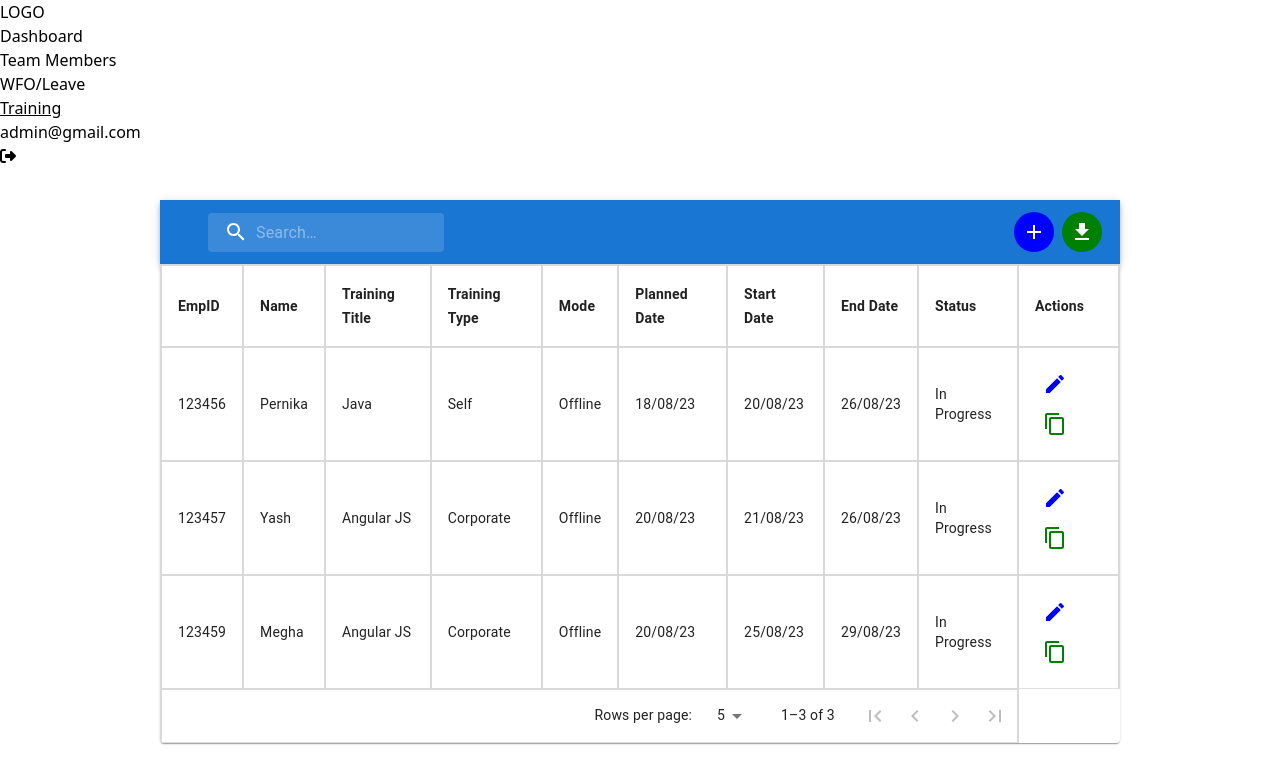
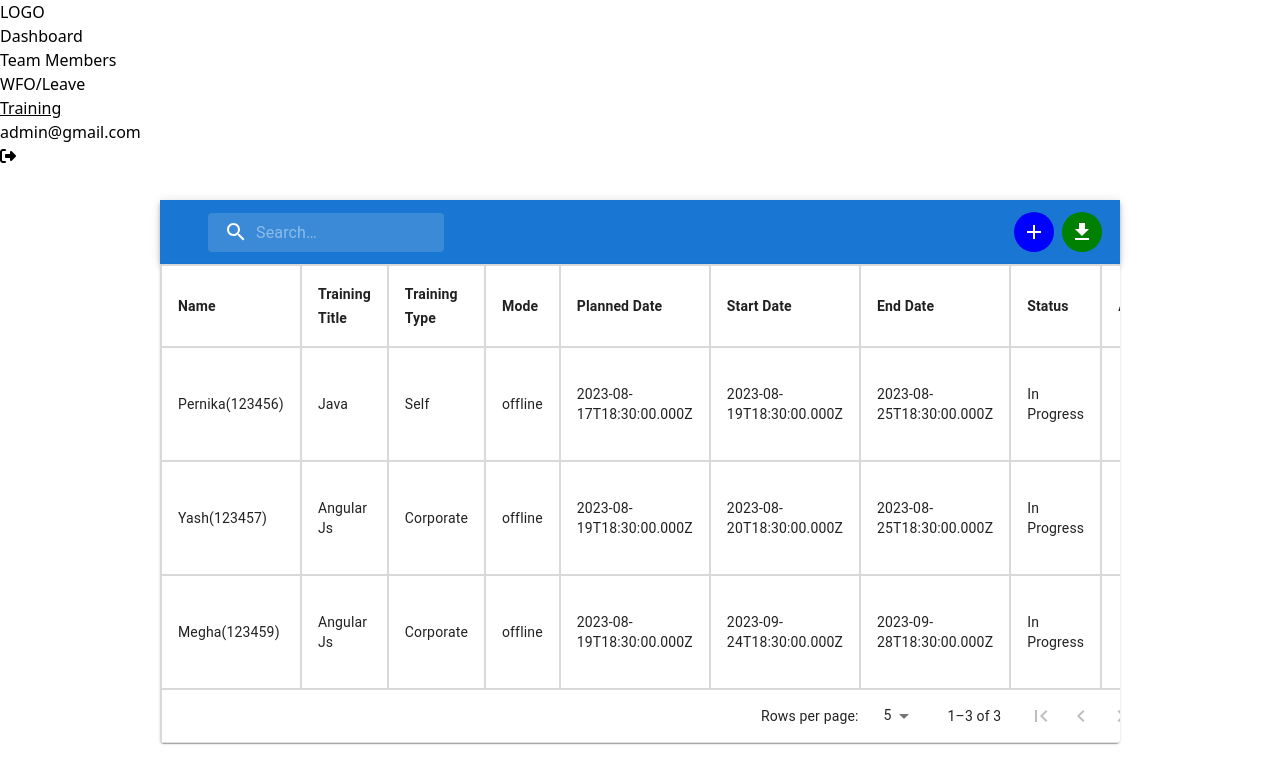
Before and after one commit to paridhigoyal23/Team-Service-UI, a React (Vite) app: page /Team-Service-UI/training in a window 1280 px wide. Shown: the top 784 px of the page. Built offline with nearby package versions, Linux system fonts and the light colour scheme; data requests are answered from the project's data file.

Commit message:
Data fetched from API in TeamMembers and Training Table

```diff
--- a/db.json
+++ b/db.json
@@ -1,93 +1,123 @@
 {
-    "TrainingTable": [
+    "employeesData": [
     {
-        "id": 1,
-        "EmpID": 123456,
-        "Name": "Pernika",
-        "TrainingTitle": "Java",
-        "TrainingType": "Self",
-        "Mode": "Offline",
-        "PlannedDate": "18/08/23",
-        "StartDate": "20/08/23",
-        "EndDate": "26/08/23",
-        "Status": "In Progress"
-      },
-      {
-        "id": 2,
-        "EmpID": 123457,
-        "Name": "Yash",
-        "TrainingTitle": "Angular JS",
-        "TrainingType": "Corporate",
-        "Mode": "Offline",
-        "PlannedDate": "20/08/23",
-        "StartDate": "21/08/23",
-        "EndDate": "26/08/23",
-        "Status": "In Progress"
-      },
-      {
-        "id": 3,
-        "EmpID": 123459,
-        "Name": "Megha",
-        "TrainingTitle": "Angular JS",
-        "TrainingType": "Corporate",
-        "Mode": "Offline",
-        "PlannedDate": "20/08/23",
-        "StartDate": "25/08/23",
-        "EndDate": "29/08/23",
-        "Status": "In Progress"
-      }
-    ],
-
-    "TeamMemberTable":[
-      {
-        "EmpID":123456,
+      "EmpId": 123456,
       "Name": "Pernika",
       "Grade": "A1",
-        "Designation": "Sn. Software Engineer",
+      "Designation": " Sn. Software Engineer",
       "Project": "Team Services",
       "Skills": "Java",
       "Location": "Noida",
-        "ContactNo": 7575486584
+      "ContactNo": "75754-86584",
+      "id": 1,
+      "Icons": ""
     },
     {
-        "EmpID":123457,
+      "EmpId": 123457,
       "Name": "Yash",
       "Grade": "A1",
       "Designation": "Jn. Software Engineer",
       "Project": "Team Services",
       "Skills": "Java",
       "Location": "Noida",
-        "ContactNo": 7575486585
+      "ContactNo": "75785-78686",
+      "id": 2
     },
     {
-        "EmpID":123459,
+      "EmpId": 123459,
       "Name": "Megha",
       "Grade": "A3",
       "Designation": "Software Engineer",
       "Project": "Feedback Portal",
-        "Skills": "Angular JS",
+      "Skills": "Angular Js",
       "Location": "Noida",
-        "ContactNo": 7575486586
+      "ContactNo": "73683-83273",
+      "id": 3
     },
     {
-        "EmpID":123456,
-        "Name": "Pernika",
+      "EmpId": 123452,
+      "Name": "Vishal",
       "Grade": "A1",
       "Designation": "Module Lead",
       "Project": "Team Services",
-        "Skills": "React",
+      "Skills": "React Js",
       "Location": "Noida",
-        "ContactNo": 7575486587
+      "ContactNo": "73862-84687",
+      "id": 4
     },
     {
-        "EmpID":123456,
-        "Name": "Pernika",
+      "EmpId": 123451,
+      "Name": "Nidhi",
       "Grade": "A1",
       "Designation": "Teach Lead",
       "Project": "Team Services",
-        "Skills": "Angular JS",
+      "Skills": "Angular Js",
       "Location": "Noida",
-        "ContactNo": 7575486588
+      "ContactNo": "75736-48667",
+      "id": 5
+    },
+    {
+      "EmpId": 123453,
+      "Name": "Ram",
+      "Grade": "C1",
+      "Designation": "Associate Architect",
+      "Project": "Team Services",
+      "Skills": "NextJs",
+      "Location": "Bangalore",
+      "ContactNo": "73547-76386",
+      "id": 6
+    },
+    {
+      "EmpId": 123454,
+      "Name": "Rohan",
+      "Grade": "C2",
+      "Designation": "Architect",
+      "Project": "Team Services",
+      "Skills": "Angular Js",
+      "Location": "Noida",
+      "ContactNo": "73562-73682",
+      "id": 7
+    }
+  ],
+  "trainingData": [
+    {
+      "EmpId": 123456,
+      "TrainingTitle": "Java",
+      "TrainingType": "Self",
+      "PlannedDate": "2023-08-17T18:30:00.000Z",
+      "StartDate": "2023-08-19T18:30:00.000Z",
+      "EndDate": "2023-08-25T18:30:00.000Z",
+      "Reference": "https://www.udemy.com/course/the-complete-guide-to-angular-2/learn/lecture/6655710?start=60#overview",
+      "Name": "Pernika(123456)",
+      "Status": "In Progress",
+      "Mode": "offline",
+      "id": 1
+    },
+    {
+      "EmpId": 123457,
+      "TrainingTitle": "Angular Js",
+      "TrainingType": "Corporate",
+      "PlannedDate": "2023-08-19T18:30:00.000Z",
+      "StartDate": "2023-08-20T18:30:00.000Z",
+      "EndDate": "2023-08-25T18:30:00.000Z",
+      "Reference": "https://www.youtube.com/watch?v=RJ733wzbNoA&list=PLxgZQoSe9cg00xyG5gzb5BMkOClkch7Gr",
+      "Name": "Yash(123457)",
+      "Status": "In Progress",
+      "Mode": "offline",
+      "id": 2
+    },
+    {
+      "EmpId": 123459,
+      "TrainingTitle": "Angular Js",
+      "TrainingType": "Corporate",
+      "PlannedDate": "2023-08-19T18:30:00.000Z",
+      "StartDate": "2023-09-24T18:30:00.000Z",
+      "EndDate": "2023-09-28T18:30:00.000Z",
+      "Reference": "https://www.udemy.com/",
+      "Name": "Megha(123459)",
+      "Status": "In Progress",
+      "Mode": "offline",
+      "id": 3
     }
   ]
 }
--- a/src/components/components/TeamMembersTable.jsx
+++ b/src/components/components/TeamMembersTable.jsx
@@ -1,7 +1,5 @@
-import * as React from 'react';
+import React, { useEffect, useState } from 'react';
 import axios from 'axios';
-import { useState, useEffect } from 'react';
-
 import PropTypes from 'prop-types';
 import { useTheme } from '@mui/material/styles';
 import Box from '@mui/material/Box';
@@ -24,13 +22,14 @@ import AddIcon from '@mui/icons-material/Add';
 import UploadIcon from '@mui/icons-material/Upload';
 import DownloadIcon from '@mui/icons-material/Download';
 import SearchIcon from '@mui/icons-material/Search';
-import {TextField,Tooltip} from '@mui/material';
+import {Tooltip} from '@mui/material';
 import Typography from '@mui/material/Typography';
 import { styled, alpha } from '@mui/material/styles';
 import AppBar from '@mui/material/AppBar';
 import Toolbar from '@mui/material/Toolbar';
 import InputBase from '@mui/material/InputBase';
 
+// to style the search icon in the table header
 const Search = styled('div')(({ theme }) => ({
   position: 'relative',
   borderRadius: theme.shape.borderRadius,
@@ -71,10 +70,11 @@ const StyledInputBase = styled(InputBase)(({ theme }) => ({
   },
 }));
 
+// table pagination for footer
 function TablePaginationActions(props) {
   const theme = useTheme();
   const { count, page, rowsPerPage, onPageChange } = props;
-
+// handle page changes in footer
   const handleFirstPageButtonClick = (event) => {
     onPageChange(event, 0);
   };
@@ -134,19 +134,33 @@ TablePaginationActions.propTypes = {
   rowsPerPage: PropTypes.number.isRequired,
 };
 
-function createData(EmpId,Name,Grade,Designation,Project,Skills,Location,ContactNo) {
-  return { EmpId,Name,Grade,Designation,Project,Skills,Location,ContactNo };
-}
+// function createData(EmpId,Name,Grade,Designation,Project,Skills,Location,ContactNo) {
+//   return { EmpId,Name,Grade,Designation,Project,Skills,Location,ContactNo };
+// }
 
-const rows = [
-  createData(123456,'Pernika', 'A1','Sn.Software Engineer','Team Services','Java','Noida','75754-86584'),
-  createData(123457,'Yash', 'A1','Jn.Software Engineer','Team Services','Java','Noida','75785-78686'),
-  createData(123459,'Megha', 'A3','Software Engineer','Feedback Portal','Angular JS','Noida','73683-83273'),
-  createData(123452,'Vishal', 'A1','Module Lead','Team Services','React JS','Noida','73862-84687'),
-  createData(123451,'Nidhi', 'A1','Teach Lead','Team Services','Angular JS','Noida','75736-48667'),
-]
+// const rows = [
+//   createData(123456,'Pernika', 'A1','Sn.Software Engineer','Team Services','Java','Noida','75754-86584'),
+//   createData(123457,'Yash', 'A1','Jn.Software Engineer','Team Services','Java','Noida','75785-78686'),
+//   createData(123459,'Megha', 'A3','Software Engineer','Feedback Portal','Angular JS','Noida','73683-83273'),
+//   createData(123452,'Vishal', 'A1','Module Lead','Team Services','React JS','Noida','73862-84687'),
+//   createData(123451,'Nidhi', 'A1','Teach Lead','Team Services','Angular JS','Noida','75736-48667'),
+// ]
 
-export default function TeamMembersTable() {
+const TeamMembersTable=()=> {
+
+  const[employeesData,setEmployeesData]=useState([]);
+
+  useEffect(() => {
+    axios.get('http://localhost:8000/employeesData')
+      .then(response => {
+        setEmployeesData(response.data);
+      })
+      .catch(error => {
+        console.error('Error fetching data: ', error);
+      });
+  }, []);
+
+
 
   const handleEdit=(EmpId) => {
     console.log(`Edit item with EmpId: ${EmpId}`);
@@ -179,28 +193,11 @@ export default function TeamMembersTable() {
     setPage(0);
   };
 
-  // Fetching data by creating hooks and axios
-  //using useState to put items into table
-  const [data, setData] = useState([])
-
-  // Using useEffect to use db.json
-  useEffect(() => {
-    axios.get("http://localhost:5050/TeamMemberTable")
-    .then(response => setData(response.data))
-    .catch(err => console.log(err))
-  }, [])
-
   return (
     <Box sx={{ paddingRight:20,paddingLeft:20}}>
-      {/* Toolbar with search bar and icons */}
-      {/* <Box sx={{
-        display: 'flex',
-        alignItems: 'center',
-        gap: 2,
-        justifyContent: 'flex-end'
-      }}> */}
+
         <AppBar  position='static'>
-          <Toolbar display='flex' justifyContent='flex-end'>
+          <Toolbar display='flex' justifycontent='flex-end'>
           <Typography
             variant='inherit'
             noWrap
@@ -217,20 +214,6 @@ export default function TeamMembersTable() {
               inputProps={{ 'aria-label': 'search' }}
             />
           </Search>
-
-       {/* <TextField
-          variant="outlined"
-          size="small"
-          placeholder="Search..."
-          value={searchTerm}
-          onChange={handleSearchChange}
-          InputProps={{
-            startAdornment: (
-              <IconButton sx={{ padding: 1}}>
-                <SearchIcon />
-              </IconButton>
-            ),
-          }}/> */}
 
         <Tooltip  title="Add Employee">
           <IconButton style={{ marginLeft: '400px' }} sx={{backgroundColor: 'blue', color: 'white','&:hover': {backgroundColor: 'darkblue'}}}>
@@ -249,7 +232,7 @@ export default function TeamMembersTable() {
         </Tooltip>
         </Toolbar>
         </AppBar>
-      {/* </Box> */}
+
 
     <TableContainer component={Paper} >
       <Table sx={{ minWidth: 500 }} aria-label="custom pagination table">
@@ -266,22 +249,23 @@ export default function TeamMembersTable() {
             <TableCell sx={{ fontWeight: 'bold' }} >Actions</TableCell>
           </TableRow>
         </TableHead>
-
-  {/* Here data is coming from db.json file */}
-        <TableBody>{
-          data.map((TeamMemberTable, index) => (
-            <TableRow key={index}>
-              <TableCell component="th" scope="row">{TeamMemberTable.EmpID}</TableCell>
-              <TableCell>{TeamMemberTable.Name}</TableCell>
-              <TableCell>{TeamMemberTable.Grade}</TableCell>
-              <TableCell>{TeamMemberTable.Designation}</TableCell>
-              <TableCell>{TeamMemberTable.Project}</TableCell>
-              <TableCell>{TeamMemberTable.Skills}</TableCell>
-              <TableCell>{TeamMemberTable.Location}</TableCell>
-              <TableCell>{TeamMemberTable.ContactNo}</TableCell>
+        <TableBody>
+          {(rowsPerPage > 0
+            ? employeesData.slice(page * rowsPerPage, page * rowsPerPage + rowsPerPage)
+            : employeesData
+          ).map((row) => (
+            <TableRow key={row.EmpId}>
+              <TableCell component="th" scope="row">{row.EmpId}</TableCell>
+              <TableCell>{row.Name}</TableCell>
+              <TableCell>{row.Grade}</TableCell>
+              <TableCell>{row.Designation}</TableCell>
+              <TableCell>{row.Project}</TableCell>
+              <TableCell>{row.Skills}</TableCell>
+              <TableCell>{row.Location}</TableCell>
+              <TableCell>{row.ContactNo}</TableCell>
               <TableCell>
               <Tooltip title="Edit Employee List">
-                <IconButton sx={{color: 'blue','&:hover': {color:'darkblue'}}} onClick={() => handleEdit(TeamMemberTable.EmpId)}>
+                <IconButton sx={{color: 'blue','&:hover': {color:'darkblue'}}} onClick={() => handleEdit(row.EmpId)}>
                   <EditIcon />
                 </IconButton>
               </Tooltip>
@@ -299,7 +283,7 @@ export default function TeamMembersTable() {
             <TablePagination
               rowsPerPageOptions={[5, 10, 25, { label: 'All', value: -1 }]}
               colSpan={9}
-              count={rows.length}
+              count={employeesData.length}
               rowsPerPage={rowsPerPage}
               page={page}
               slotProps={{
@@ -322,3 +306,4 @@ export default function TeamMembersTable() {
 
   );
 }
+export default TeamMembersTable;
--- a/src/components/components/TrainingTable.jsx
+++ b/src/components/components/TrainingTable.jsx
@@ -135,16 +135,6 @@ TablePaginationActions.propTypes = {
   page: PropTypes.number.isRequired,
   rowsPerPage: PropTypes.number.isRequired,
 };
-//data to be filled in the tables
-function createData(EmpId,Name,TrainingTitle,TrainingType,Mode,PlannedDate,StartDate,EndDate,Status) {
-  return {EmpId, Name,TrainingTitle,TrainingType,Mode,PlannedDate,StartDate,EndDate,Status };
-}
-
-const rows = [
-  createData(123456,'Pernika', 'Java','Self','Offline','18/08/23','20/08/23','26/08/2-23','In Progress'),
-  createData(123457,'Yash', 'Angular JS','Corporate','Offline','20/08/23','21/08/2023','26/08/2-23','In Progress'),
-  createData(123459,'Megha', 'Angular JS','Corporate','Offline','20/08/23','25/08/2023','29/08/2-23','In Progress')
-]
 
 export default function TrainingTable() {
 // Implement edit functionality here
@@ -157,10 +147,7 @@ export default function TrainingTable() {
     setSearchTerm(event.target.value);
   };
 
-  // // Filter data based on search term
-  // const filteredData = data.filter(row =>
-  //   row.name.toLowerCase().includes(searchTerm.toLowerCase())
-  // );
+
 
 // Implement copy functionality here
     const [copyContent, setCopyContent] = React.useState(false);
@@ -193,12 +180,12 @@ export default function TrainingTable() {
 
   // Fetching data by creating hooks and axios
   //using useState to put items into table
-  const [data, setData] = useState([])
+  const [trainingData, setTrainingData] = useState([])
 
   // Using useEffect to use db.json
   useEffect(() => {
-    axios.get("http://localhost:5050/TrainingTable")
-    .then(response => setData(response.data))
+    axios.get("http://localhost:8000/trainingData")
+    .then(response => setTrainingData(response.data))
     .catch(err => console.log(err))
   }, [])
 
@@ -234,7 +221,6 @@ export default function TrainingTable() {
       <Table sx={{ minWidth: 500 }} aria-label="custom pagination table">
       <TableHead >
           <TableRow>
-            <TableCell sx={{fontWeight:"bold"}}>EmpID</TableCell>
             <TableCell sx={{fontWeight:"bold"}} >Name</TableCell>
             <TableCell sx={{fontWeight:"bold"}} >Training Title</TableCell>
             <TableCell sx={{fontWeight:"bold"}} >Training Type</TableCell>
@@ -246,30 +232,22 @@ export default function TrainingTable() {
             <TableCell sx={{fontWeight:"bold"}} >Actions</TableCell>
           </TableRow>
         </TableHead>
-        <TableBody>{
-          data.map((TrainingTable, index) => (
-            <TableRow key={index}>
+        <TableBody>
+          {(rowsPerPage > 0
+            ? trainingData.slice(page * rowsPerPage, page * rowsPerPage + rowsPerPage)
+            : trainingData
+          ).map((row) => (
+            <TableRow key={row.Name}>
 {/* this is the entry that should be filled by db.json */}
-              <TableCell component="th" scope="row">{TrainingTable.EmpID}</TableCell>
-              <TableCell>{TrainingTable.Name}</TableCell>
-              <TableCell>{TrainingTable.TrainingTitle}</TableCell>
-              <TableCell>{TrainingTable.TrainingType}</TableCell>
-              <TableCell>{TrainingTable.Mode}</TableCell>
-              <TableCell>{TrainingTable.PlannedDate}</TableCell>
-              <TableCell>{TrainingTable.StartDate}</TableCell>
-              <TableCell>{TrainingTable.EndDate}</TableCell>
-              <TableCell>{TrainingTable.Status}</TableCell>
+              <TableCell>{row.Name}</TableCell>
+              <TableCell>{row.TrainingTitle}</TableCell>
+              <TableCell>{row.TrainingType}</TableCell>
+              <TableCell>{row.Mode}</TableCell>
+              <TableCell>{row.PlannedDate}</TableCell>
+              <TableCell>{row.StartDate}</TableCell>
+              <TableCell>{row.EndDate}</TableCell>
+              <TableCell>{row.Status}</TableCell>
 
-{/* Sample API from jsonplaceholder */}
-              {/* <TableCell>{TrainingTable.id}</TableCell>
-              <TableCell>{TrainingTable.name}</TableCell>
-              <TableCell>{TrainingTable.TrainingTablename}</TableCell>
-              <TableCell>{TrainingTable.address.city}</TableCell>
-              <TableCell>{TrainingTable.address.zipcode}</TableCell>
-              <TableCell>{TrainingTable.phone}</TableCell>
-              <TableCell>{TrainingTable.website}</TableCell>
-              <TableCell>{TrainingTable.company.name}</TableCell>
-              <TableCell>{TrainingTable.company.bs}</TableCell> */}
               <TableCell>
           {/* Edit Icon  */}
               <Tooltip title="Edit Employee List">
@@ -297,7 +275,7 @@ export default function TrainingTable() {
             <TablePagination
               rowsPerPageOptions={[5, 10, 25, { label: 'All', value: -1 }]}
               colSpan={9}
-              count={rows.length}
+              count={trainingData.length}
               rowsPerPage={rowsPerPage}
               page={page}
               slotProps={{
```
Also changed, not shown: package.json (+6 -1 lines), 1 other file (tests, documents, lock files or other folders). Lines whose indentation alone changed are shown as unchanged.
